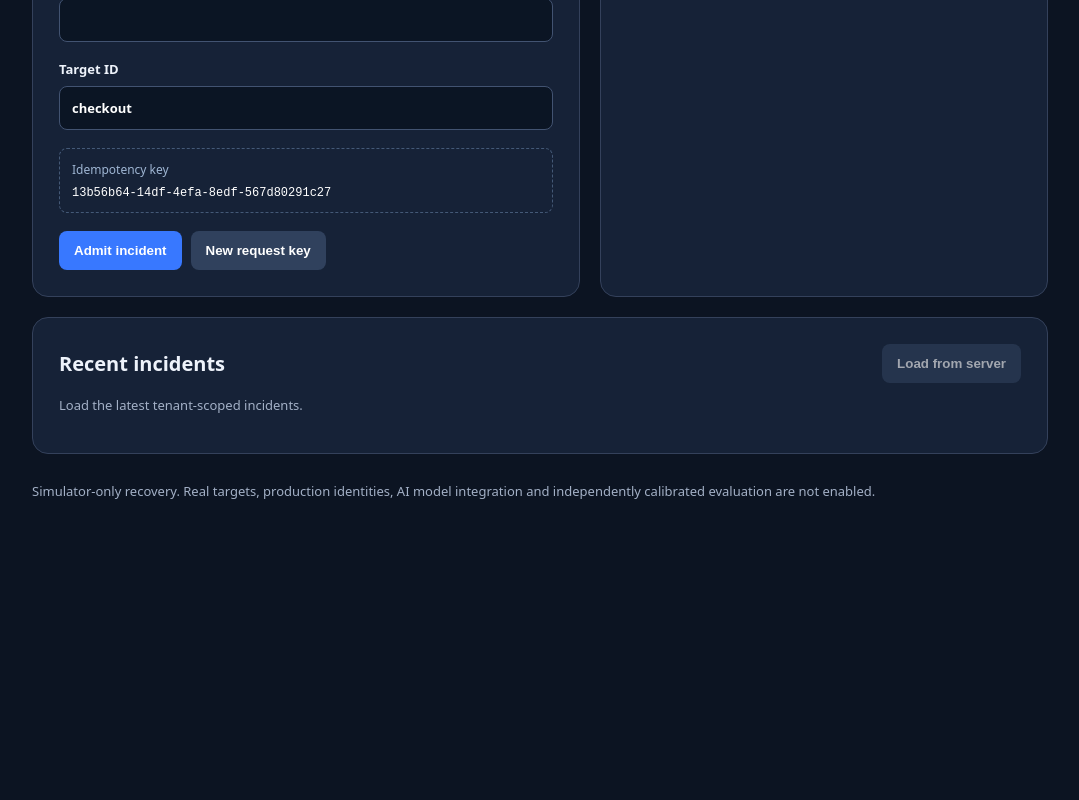
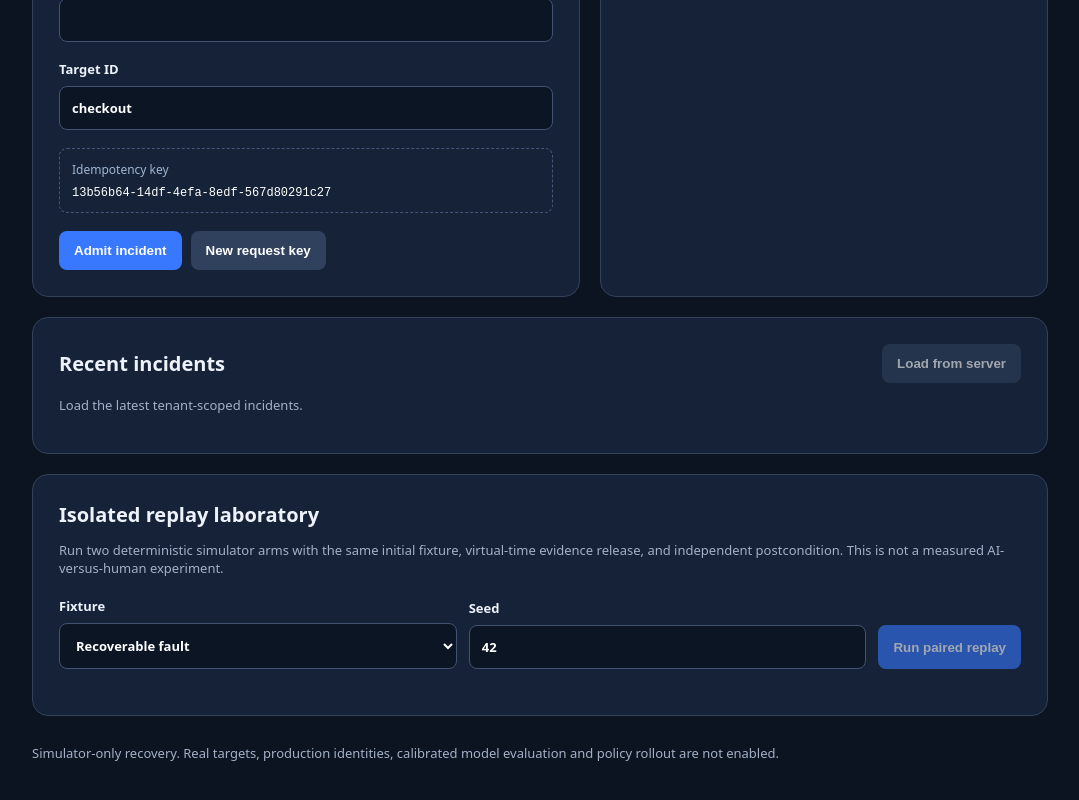
Before and after one commit to yashaskn8/OpsBlaze, a React (Vite) app in the folder frontend/: page / in a window 1280 px wide. Shown: the part 547-1347 px from the top of the page, without its empty margins (100-1179 px from the left). Before the commit the page ends 1107 px from the top, so only its background shows below. Built offline with nearby package versions, Linux system fonts and the light colour scheme.

Commit message:
feat: add paired simulator replay results to local operator UI

```diff
--- a/frontend/src/main.tsx
+++ b/frontend/src/main.tsx
@@ -52,6 +52,22 @@ type UIEvent = {
 
 type UIEventPage = { events: UIEvent[]; last_id: number };
 
+type ReplayFixture = "recoverable-v1" | "false-ack-v1" | "already-healthy-v1";
+type ReplayReport = {
+  id: string;
+  fixture_id: ReplayFixture;
+  status: string;
+  seed: number;
+  measured_ai_comparison: boolean;
+  arms: {
+    kind: string;
+    outcome: string;
+    probe_cost: number;
+    oracle_passed: boolean;
+    virtual_time: number;
+  }[];
+};
+
 function detail(value: unknown): string {
   if (value && typeof value === "object" && "detail" in value) {
     const message = (value as { detail: unknown }).detail;
@@ -73,6 +89,11 @@ function App() {
   const [recent, setRecent] = useState<Incident[]>([]);
   const [events, setEvents] = useState<UIEvent[]>([]);
   const [connection, setConnection] = useState<"SYNCING" | "LIVE" | "STALE">("SYNCING");
+  const [replayFixture, setReplayFixture] = useState<ReplayFixture>("recoverable-v1");
+  const [replaySeed, setReplaySeed] = useState("42");
+  const [replay, setReplay] = useState<ReplayReport | null>(null);
+  const [replayError, setReplayError] = useState("");
+  const [replayBusy, setReplayBusy] = useState(false);
   const [error, setError] = useState("");
   const [busy, setBusy] = useState(false);
 
@@ -262,6 +283,39 @@ function App() {
     }
   }
 
+
+  async function runReplay(event: FormEvent<HTMLFormElement>) {
+    event.preventDefault();
+    const seed = Number(replaySeed);
+    if (!Number.isInteger(seed) || seed < 0 || seed > 1000000) {
+      setReplayError("Seed must be an integer from 0 to 1,000,000.");
+      return;
+    }
+    setReplayBusy(true);
+    setReplayError("");
+    setReplay(null);
+    try {
+      const created = await fetch("/v1/experiments", {
+        method: "POST",
+        headers: { ...headers(), "Content-Type": "application/json" },
+        body: JSON.stringify({ fixture_id: replayFixture, seed })
+      });
+      const started: unknown = await created.json();
+      if (!created.ok) throw new Error(detail(started));
+      const id = (started as { id: string }).id;
+      const response = await fetch("/v1/experiments/" + id + "/results", {
+        headers: headers()
+      });
+      const result: unknown = await response.json();
+      if (!response.ok) throw new Error(detail(result));
+      setReplay(result as ReplayReport);
+    } catch (cause) {
+      setReplayError(cause instanceof Error ? cause.message : "Replay failed");
+    } finally {
+      setReplayBusy(false);
+    }
+  }
+
   return (
     <main>
       <header><span className="mark">OB</span><div><strong>OpsBlaze</strong><small>Controlled incident recovery lab</small></div></header>
@@ -378,7 +432,47 @@ function App() {
           }
         </div>}
       </section>
-      <footer>Simulator-only recovery. Real targets, production identities, AI model integration and independently calibrated evaluation are not enabled.</footer>
+      <section className="incident-history replay-lab">
+        <h2>Isolated replay laboratory</h2>
+        <p className="muted">
+          Run two deterministic simulator arms with the same initial fixture,
+          virtual-time evidence release, and independent postcondition.
+          This is not a measured AI-versus-human experiment.
+        </p>
+        <form className="replay-form" onSubmit={runReplay}>
+          <label>Fixture
+            <select value={replayFixture} onChange={event => setReplayFixture(event.target.value as ReplayFixture)}>
+              <option value="recoverable-v1">Recoverable fault</option>
+              <option value="false-ack-v1">False success acknowledgment</option>
+              <option value="already-healthy-v1">Healthy target</option>
+            </select>
+          </label>
+          <label>Seed
+            <input type="number" min="0" max="1000000" step="1"
+              value={replaySeed} onChange={event => setReplaySeed(event.target.value)} />
+          </label>
+          <button type="submit" disabled={!token || replayBusy}>
+            {replayBusy ? "Running..." : "Run paired replay"}
+          </button>
+        </form>
+        {replayError && <p role="alert" className="error">{replayError}</p>}
+        {replay && <>
+          <p className="muted">Experiment {replay.id} · {replay.status} · Seed {replay.seed}</p>
+          <div className="replay-results">
+            {replay.arms.map(arm => (
+              <div className="replay-arm" key={arm.kind}>
+                <strong>{arm.kind.replaceAll("_", " ")}</strong>
+                <span>{arm.outcome}</span>
+                <p className="muted">Oracle passed: {arm.oracle_passed ? "Yes" : "No"} · Read probes: {arm.probe_cost} · Virtual time: {arm.virtual_time}</p>
+              </div>
+            ))}
+          </div>
+          {!replay.measured_ai_comparison &&
+            <p className="muted">Deterministic baseline only; no production or model performance claim.</p>
+          }
+        </>}
+      </section>
+      <footer>Simulator-only recovery. Real targets, production identities, calibrated model evaluation and policy rollout are not enabled.</footer>
     </main>
   );
 }
--- a/frontend/src/style.css
+++ b/frontend/src/style.css
@@ -53,3 +53,13 @@ footer { margin-top: 28px; font-size: 13px; }
 .recent-item strong, .recent-item span { display: block; margin-bottom: 8px; }
 .recent-item span { color: #9ac7e5; font-size: 12px; }
 .recent-item code { font-size: 10px; color: #a9b7c8; }
+
+.replay-lab h2 { margin-bottom: 10px; }
+.replay-form { display: flex; align-items: end; gap: 12px; flex-wrap: wrap; margin: 20px 0; }
+.replay-form label { flex: 1; min-width: 160px; }
+.replay-form button { min-height: 44px; }
+select { background: #0b1524; border: 1px solid #425371; border-radius: 8px; padding: 12px; color: white; font: inherit; }
+.replay-results { display: grid; grid-template-columns: repeat(auto-fit, minmax(220px, 1fr)); gap: 10px; }
+.replay-arm { border: 1px solid #324660; border-radius: 8px; background: #0e1c30; padding: 14px; }
+.replay-arm strong { display: block; font-size: 13px; }
+.replay-arm span { display: inline-block; padding: 6px 0; color: #a2e5cc; font-size: 12px; }
```
Also changed, not shown: 1 other file (tests, documents, lock files or other folders).
